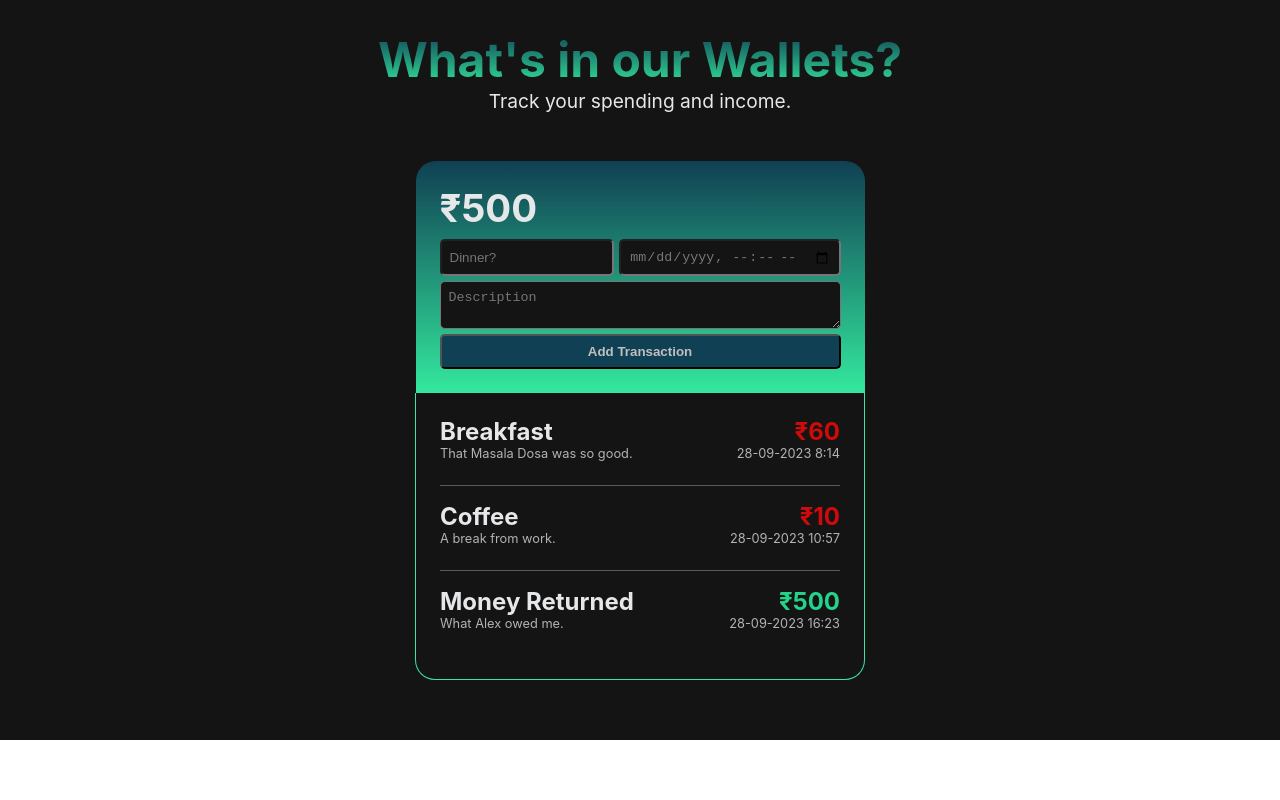
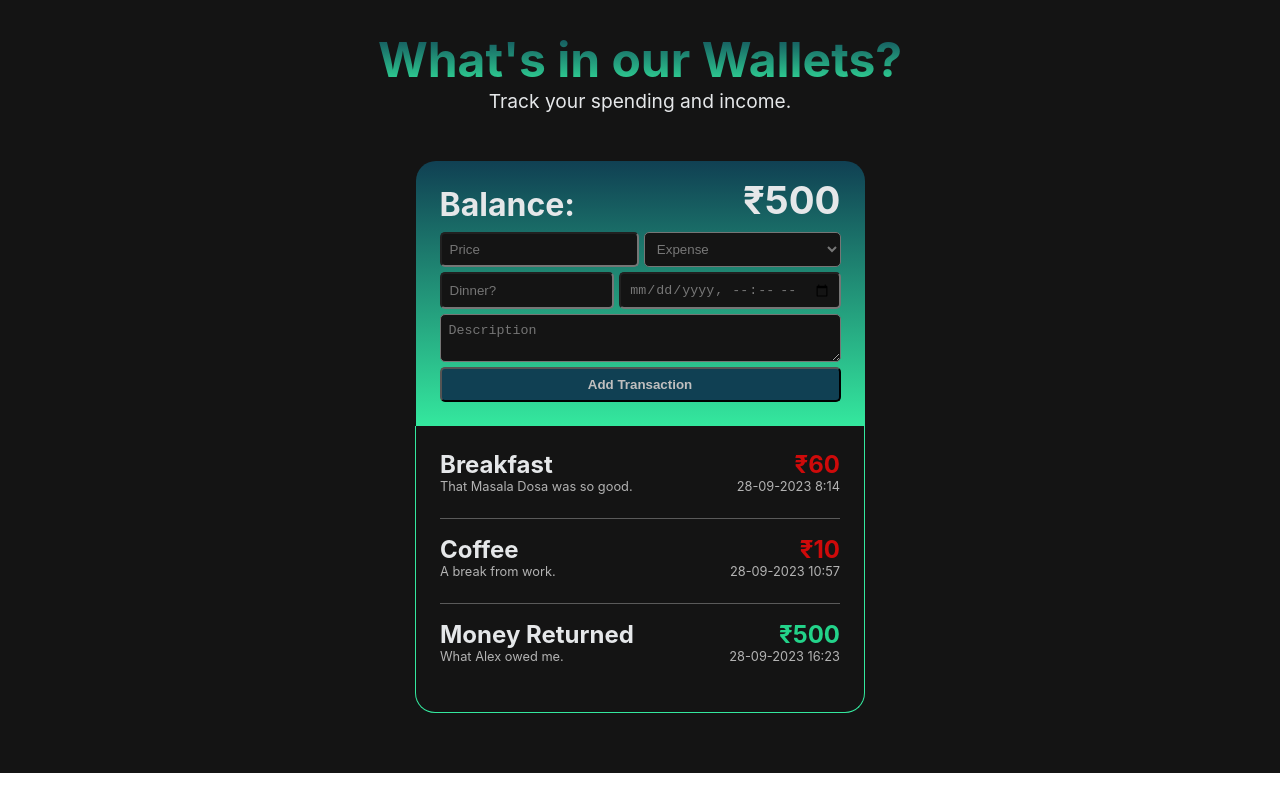
Before and after one commit to nosfeeferatu/money-tracker, a React (Create React App) app: page / in a window 1280 px wide. Built offline with nearby package versions, Linux system fonts and the light colour scheme.

Commit message:
changes to form

```diff
--- a/api/index.js
+++ b/api/index.js
@@ -5,4 +5,8 @@ app.get('/test', (req,res)=> {
     res.json('success');
 })
 
+app.post('/transaction', (req, res)=> {
+    res.json(req.body)
+})
+
 app.listen(4000)
--- a/src/App.css
+++ b/src/App.css
@@ -39,19 +39,29 @@ h1 {
 }
 
 h2 {
-  font-size: 2.4rem;
+  font-size: 2rem;
   padding-bottom: 0.5rem;
 }
 
-input, textarea {
-  width: 100%!important;
+h2 span {
+  font-size: 2.4rem;
+  float: right;
+  margin-top: -0.5rem;
+}
+
+input, textarea, select {
+  width: 100%;
   background: #141414;
   color: #777;
   border-radius: 5px;
   padding: 0.5rem;
 }
 
-textarea:focus, input:focus {
+select {
+  width: calc(100% + 1rem)
+}
+
+textarea:focus, input:focus, select:focus {
   color: #f9f7f7;
 }
 
@@ -66,6 +76,7 @@ button {
 
 .basics, .description {
   display: flex;
+  clear: right;
   gap: 0.3rem;
   margin-bottom: 0.3rem;
 }
--- a/src/App.js
+++ b/src/App.js
@@ -4,8 +4,15 @@ import './App.css';
 function App() {
 
   const [title, setTitle] = useState('');
+  const [type, setType] = useState('expense');
+  const [price, setPrice] = useState();
   const [date, setDate] = useState('');
   const [desc, setDesc] = useState('');
+
+  const handleSubmit = (e) => {
+    e.preventDefault();
+
+  }
 
   return (
     <main>
@@ -15,8 +22,15 @@ function App() {
       </section>
 
       <section id='inputTransaction'>
-        <h2>₹500</h2>
-        <form>
+        <h2>Balance:<span>₹500</span></h2>
+        <form onSubmit={handleSubmit}>
+          <div className='basics'>
+            <input type='number' min={1} value={price} onChange={e => setPrice(e.target.value)} placeholder='Price'/>
+            <select name='type' onChange={e => setType(e.target.value)}>
+              <option value='expense'>Expense</option>
+              <option value='income'>Income</option>
+            </select>
+          </div>
           <div className='basics'>
             <input type='text' value={title} onChange={e => setTitle(e.target.value)} placeholder='Dinner?' />
             <input value={date} onChange={e => setDate(e.target.value)} type='datetime-local'/>
@@ -25,7 +39,7 @@ function App() {
             <textarea onChange={e => setDesc(e.target.value)} placeholder='Description'>{desc}</textarea>
           </div>
           <div>
-            <button>Add Transaction</button>
+            <button type='submit'>Add Transaction</button>
           </div>
         </form>
       </section>
```
